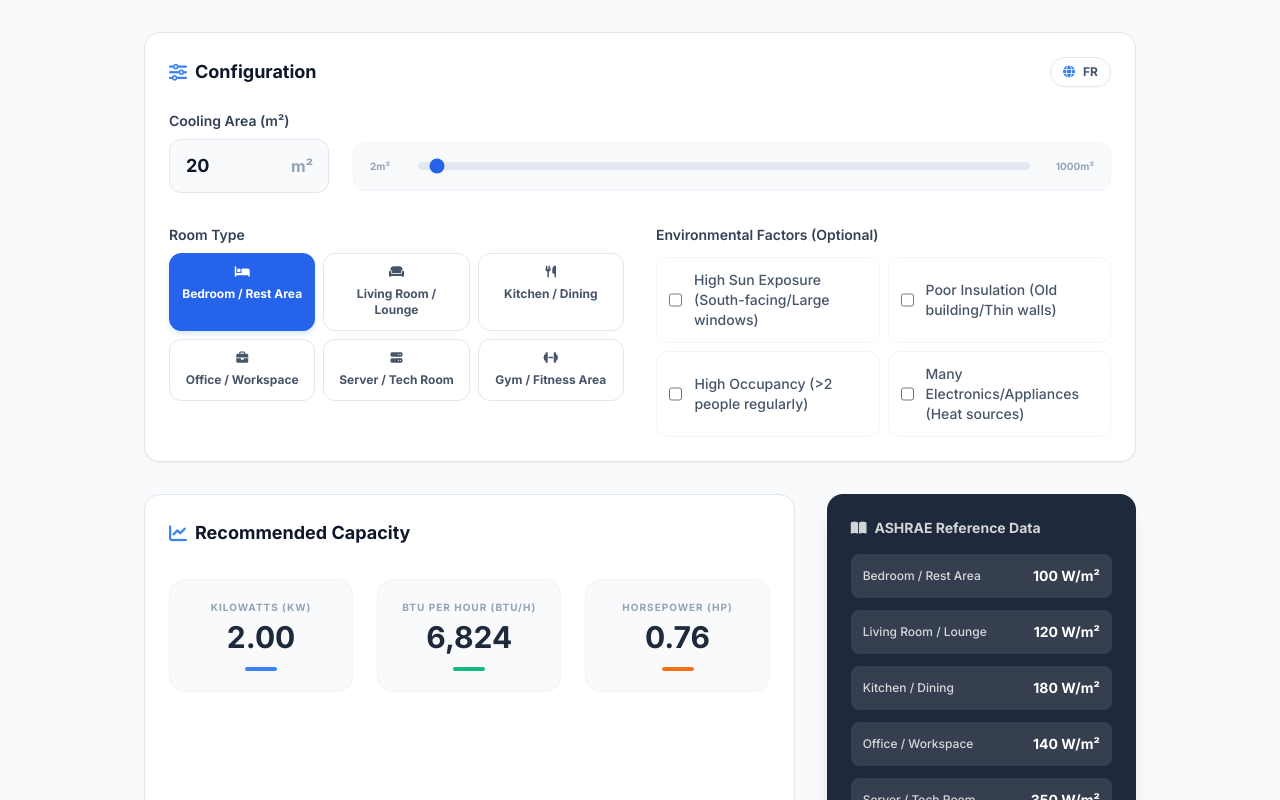
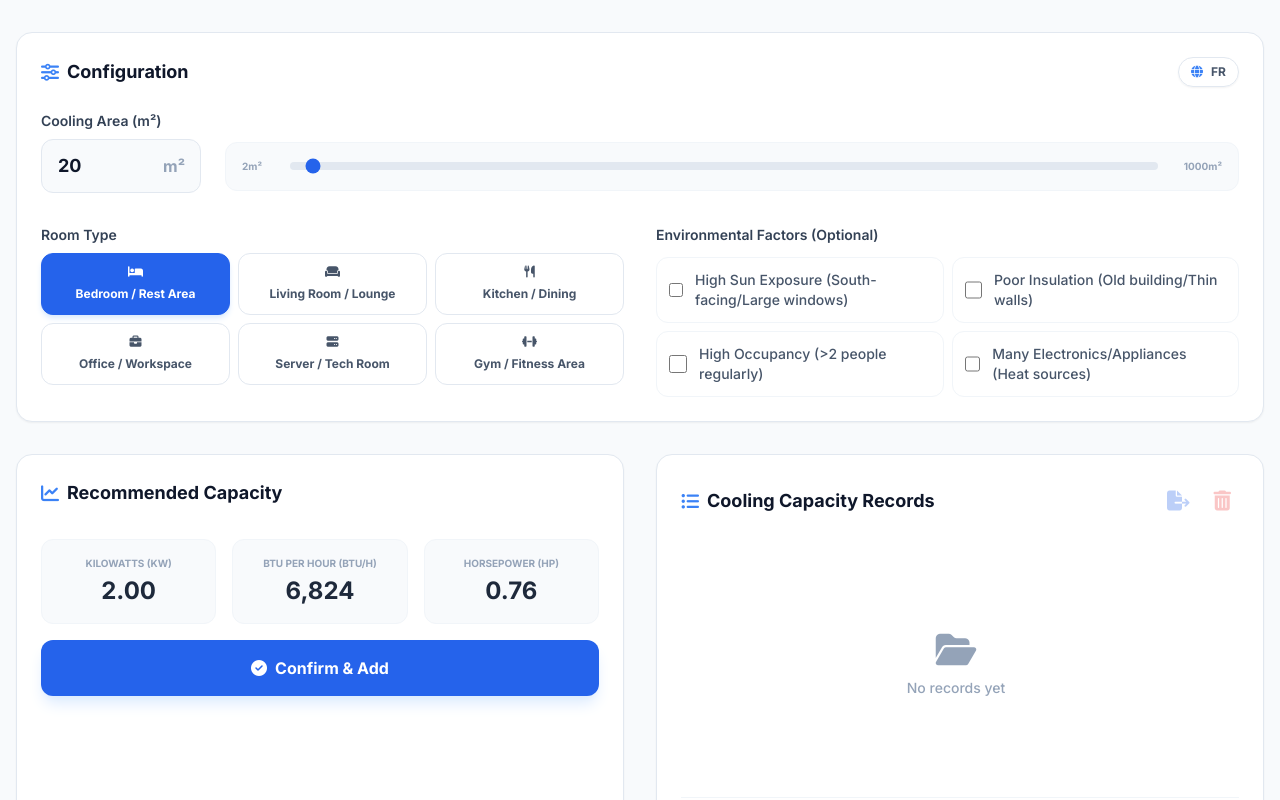
Before and after one commit to lswang6/CoolCal-Pro, a React (Vite) app: page / in a window 1280 px wide. Shown: the top 800 px of the page. Built offline with nearby package versions, Linux system fonts and the light colour scheme.

Commit message:
feat: 引入房间计算记录功能，支持保存、删除、清空和导出CSV。

```diff
--- a/App.tsx
+++ b/App.tsx
@@ -1,6 +1,6 @@
 
 import React, { useState, useEffect, useCallback } from 'react';
-import { Language, RoomType, CalculationResult, EnvironmentalFactors } from './types';
+import { Language, RoomType, CalculationResult, EnvironmentalFactors, RoomRecord } from './types';
 import { TRANSLATIONS, ASHRAE_FACTORS, CONVERSION_BTU_PER_WATT, BTU_PER_HP, ADJUSTMENT_PERCENTAGES } from './constants';
 
 const App: React.FC = () => {
@@ -14,6 +14,7 @@ const App: React.FC = () => {
     highElectronicLoad: false
   });
   const [result, setResult] = useState<CalculationResult | null>(null);
+  const [records, setRecords] = useState<RoomRecord[]>([]);
 
   const t = TRANSLATIONS[lang];
 
@@ -55,19 +56,69 @@ const App: React.FC = () => {
 
   const handleAreaChange = (val: string) => {
     const num = parseFloat(val) || 0;
-    // Limit to 1 decimal place
     setArea(Number(num.toFixed(1)));
+  };
+
+  const handleConfirm = () => {
+    if (!result || records.length >= 20) return;
+
+    const newRecord: RoomRecord = {
+      id: Date.now().toString(),
+      roomName: `${t.roomNamePrefix} ${records.length + 1}`,
+      area: result.area,
+      kw: result.kw,
+      btu: result.btu,
+      hp: result.hp,
+      roomType: result.roomType
+    };
+
+    setRecords(prev => [...prev, newRecord]);
+  };
+
+  const deleteRecord = (id: string) => {
+    setRecords(prev => prev.filter(r => r.id !== id));
+  };
+
+  const clearAll = () => {
+    setRecords([]);
+  };
+
+  const exportCSV = () => {
+    if (records.length === 0) return;
+
+    const headers = ['Room Name', 'Type', 'Area (m2)', 'Capacity (kW)', 'Capacity (BTU)', 'Capacity (HP)'];
+    const rows = records.map(r => [
+      r.roomName,
+      t.roomTypes[r.roomType],
+      r.area,
+      r.kw.toFixed(2),
+      Math.round(r.btu),
+      r.hp.toFixed(2)
+    ]);
+
+    // Add UTF-8 BOM for Excel compatibility
+    const csvContent = "\ufeff" + [headers, ...rows].map(e => e.join(",")).join("\n");
+    const blob = new Blob([csvContent], { type: 'text/csv;charset=utf-8;' });
+    const url = URL.createObjectURL(blob);
+    const link = document.createElement("a");
+
+    const dateStr = new Date().toISOString().split('T')[0];
+    const fileName = `CoolCal_Pro_Records_${dateStr}.csv`;
+
+    link.href = url;
+    link.setAttribute("download", fileName);
+    document.body.appendChild(link);
+    link.click();
+    document.body.removeChild(link);
+    URL.revokeObjectURL(url);
   };
 
   return (
     <div className="min-h-screen bg-slate-50 text-slate-900 pb-12">
-
-
-      <main className="max-w-5xl mx-auto px-4 py-8">
-        <div className="grid grid-cols-1 lg:grid-cols-12 gap-8">
+      <main className="max-w-7xl mx-auto px-4 py-8">
+        <div className="space-y-8">
 
           {/* Input Section */}
-          <div className="lg:col-span-12 space-y-6">
           <div className="bg-white p-6 rounded-2xl shadow-sm border border-slate-200">
             <div className="flex justify-between items-center mb-6">
               <h2 className="text-lg font-bold flex items-center gap-2">
@@ -84,13 +135,11 @@ const App: React.FC = () => {
             </div>
 
             <div className="space-y-8">
-                {/* Area Input Group with Slider */}
               <div>
                 <label className="block text-sm font-semibold text-slate-700 mb-2">
                   {t.areaLabel}
                 </label>
                 <div className="flex flex-col sm:flex-row items-center gap-6">
-                    {/* Number Input Box - Small Width */}
                   <div className="relative w-full sm:w-[160px]">
                     <input
                       type="number"
@@ -101,8 +150,6 @@ const App: React.FC = () => {
                     />
                     <span className="absolute right-4 top-1/2 -translate-y-1/2 text-slate-400 font-bold select-none pointer-events-none">m²</span>
                   </div>
-
-                    {/* Quick Input Slider */}
                   <div className="flex-1 w-full flex items-center gap-4 bg-slate-50 p-4 rounded-xl border border-slate-100">
                     <span className="text-[10px] font-bold text-slate-400 w-8">2m²</span>
                     <input
@@ -120,7 +167,6 @@ const App: React.FC = () => {
               </div>
 
               <div className="grid grid-cols-1 lg:grid-cols-2 gap-8">
-                  {/* Room Type */}
                 <div>
                   <label className="block text-sm font-semibold text-slate-700 mb-2">
                     {t.roomTypeLabel}
@@ -147,7 +193,6 @@ const App: React.FC = () => {
                   </div>
                 </div>
 
-                  {/* Environmental Checkboxes */}
                 <div>
                   <label className="block text-sm font-semibold text-slate-700 mb-3">
                     {t.factorsTitle}
@@ -194,85 +239,158 @@ const App: React.FC = () => {
               </div>
             </div>
           </div>
-          </div>
 
-          {/* Results Section */}
-          <div className="lg:col-span-12 grid grid-cols-1 lg:grid-cols-12 gap-8">
-            <div className="lg:col-span-8 space-y-6">
-              {result && (
-                <div className="bg-white p-6 rounded-2xl shadow-sm border border-slate-200 h-full">
+          <div className="grid grid-cols-1 lg:grid-cols-2 gap-8 items-start">
+            {/* Results Display */}
+            <div className="bg-white p-6 rounded-2xl shadow-sm border border-slate-200 flex flex-col h-full">
               <h2 className="text-lg font-bold mb-8 flex items-center gap-2">
                 <i className="fas fa-chart-line text-blue-500"></i>
                 {t.resultsTitle}
               </h2>
 
-                  <div className="grid grid-cols-1 md:grid-cols-3 gap-6 mb-8">
-                    {/* kW Card */}
-                    <div className="bg-slate-50 p-5 rounded-2xl border border-slate-100 flex flex-col items-center text-center">
-                      <span className="text-[10px] font-black uppercase tracking-widest text-slate-400 mb-1">{t.kwLabel}</span>
-                      <span className="text-3xl font-black text-slate-800">{result.kw.toFixed(2)}</span>
-                      <div className="mt-3 w-8 h-1 bg-blue-500 rounded-full"></div>
+              {result && (
+                <>
+                  <div className="grid grid-cols-1 md:grid-cols-3 gap-4 mb-4">
+                    <div className="bg-slate-50 p-4 rounded-xl border border-slate-100 flex flex-col items-center text-center">
+                      <span className="text-[10px] font-black uppercase text-slate-400 mb-1">{t.kwLabel}</span>
+                      <span className="text-2xl font-black text-slate-800">{result.kw.toFixed(2)}</span>
                     </div>
-
-                    {/* BTU Card */}
-                    <div className="bg-slate-50 p-5 rounded-2xl border border-slate-100 flex flex-col items-center text-center">
-                      <span className="text-[10px] font-black uppercase tracking-widest text-slate-400 mb-1">{t.btuLabel}</span>
-                      <span className="text-3xl font-black text-slate-800">{Math.round(result.btu).toLocaleString()}</span>
-                      <div className="mt-3 w-8 h-1 bg-emerald-500 rounded-full"></div>
+                    <div className="bg-slate-50 p-4 rounded-xl border border-slate-100 flex flex-col items-center text-center">
+                      <span className="text-[10px] font-black uppercase text-slate-400 mb-1">{t.btuLabel}</span>
+                      <span className="text-2xl font-black text-slate-800">{Math.round(result.btu).toLocaleString()}</span>
                     </div>
-
-                    {/* HP Card */}
-                    <div className="bg-slate-50 p-5 rounded-2xl border border-slate-100 flex flex-col items-center text-center">
-                      <span className="text-[10px] font-black uppercase tracking-widest text-slate-400 mb-1">{t.hpLabel}</span>
-                      <span className="text-3xl font-black text-slate-800">{result.hp.toFixed(2)}</span>
-                      <div className="mt-3 w-8 h-1 bg-orange-500 rounded-full"></div>
+                    <div className="bg-slate-50 p-4 rounded-xl border border-slate-100 flex flex-col items-center text-center">
+                      <span className="text-[10px] font-black uppercase text-slate-400 mb-1">{t.hpLabel}</span>
+                      <span className="text-2xl font-black text-slate-800">{result.hp.toFixed(2)}</span>
                     </div>
                   </div>
 
+                  <button
+                    onClick={handleConfirm}
+                    disabled={records.length >= 20}
+                    className="w-full py-4 bg-blue-600 text-white rounded-xl font-bold flex items-center justify-center gap-2 hover:bg-blue-700 transition-all shadow-lg shadow-blue-100 disabled:opacity-50 mb-6"
+                  >
+                    <i className="fas fa-check-circle"></i>
+                    {t.confirmBtn} {records.length >= 20 && `(Limit 20)`}
+                  </button>
+
+                  <div className="mt-auto">
                     {result.adjustmentMultiplier > 1 && (
-                    <div className="p-4 bg-orange-50 border border-orange-100 rounded-xl text-orange-800 text-sm flex items-start gap-3">
+                      <div className="p-3 bg-orange-50 border border-orange-100 rounded-xl text-orange-800 text-xs flex items-start gap-2">
                         <i className="fas fa-exclamation-triangle mt-0.5"></i>
-                      <div>
-                        <p className="font-bold">{lang === Language.EN ? 'Capacity Adjustment Applied' : 'Ajustement de Capacité Appliqué'}</p>
-                        <p className="opacity-80">
+                        <p>
                           {lang === Language.EN
-                            ? `We've increased the base requirement by ${Math.round((result.adjustmentMultiplier - 1) * 100)}% to account for your selected environmental factors.`
-                            : `Nous avons augmenté le besoin de base de ${Math.round((result.adjustmentMultiplier - 1) * 100)}% pour tenir compte des facteurs environnementaux sélectionnés.`
+                            ? `Applied ${Math.round((result.adjustmentMultiplier - 1) * 100)}% adjustment for environmental factors.`
+                            : `Adapté de ${Math.round((result.adjustmentMultiplier - 1) * 100)}% pour les facteurs environnementaux.`
                           }
                         </p>
                       </div>
-                    </div>
                     )}
                   </div>
+                </>
               )}
             </div>
 
-            <div className="lg:col-span-4 space-y-6">
-              {/* Reference Table */}
-              <div className="bg-slate-800 p-6 rounded-2xl shadow-xl text-white h-full">
+            {/* Records List */}
+            <div className="bg-white p-6 rounded-2xl shadow-sm border border-slate-200 flex flex-col h-full min-h-[400px]">
+              <div className="flex justify-between items-center mb-6">
+                <h2 className="text-lg font-bold flex items-center gap-2">
+                  <i className="fas fa-list-ul text-blue-500"></i>
+                  {t.recordsTitle}
+                </h2>
+                <div className="flex gap-2">
+                  <button
+                    onClick={exportCSV}
+                    disabled={records.length === 0}
+                    className="p-2 text-blue-600 hover:bg-blue-50 rounded-lg transition-colors disabled:opacity-30"
+                    title={t.exportBtn}
+                  >
+                    <i className="fas fa-file-export text-xl"></i>
+                  </button>
+                  <button
+                    onClick={clearAll}
+                    disabled={records.length === 0}
+                    className="p-2 text-red-500 hover:bg-red-50 rounded-lg transition-colors disabled:opacity-30"
+                    title={t.clearAllBtn}
+                  >
+                    <i className="fas fa-trash-alt text-xl"></i>
+                  </button>
+                </div>
+              </div>
+
+              <div className="flex-1 space-y-3 overflow-y-auto max-h-[400px] pr-2 custom-scrollbar">
+                {records.length === 0 ? (
+                  <div className="h-full flex flex-col items-center justify-center text-slate-400 space-y-2">
+                    <i className="fas fa-folder-open text-4xl"></i>
+                    <p className="text-sm font-medium">{t.noRecords}</p>
+                  </div>
+                ) : (
+                  records.map((rec) => (
+                    <div key={rec.id} className="p-4 bg-slate-50 border border-slate-100 rounded-xl flex justify-between items-center group">
+                      <div className="space-y-1">
+                        <div className="flex items-center gap-2">
+                          <span className="font-bold text-slate-800">{rec.roomName}</span>
+                          <span className="text-[10px] px-1.5 py-0.5 bg-slate-200 text-slate-600 rounded uppercase font-black">{t.roomTypes[rec.roomType].split(' / ')[0]}</span>
+                        </div>
+                        <p className="text-xs text-slate-500 font-medium">
+                          Area: <span className="text-slate-700 font-bold">{rec.area} m²</span> |
+                          Capacity: <span className="text-blue-600 font-bold">{rec.kw.toFixed(2)} kW</span>
+                        </p>
+                      </div>
+                      <button
+                        onClick={() => deleteRecord(rec.id)}
+                        className="p-2 text-slate-300 hover:text-red-500 transition-colors opacity-0 group-hover:opacity-100"
+                      >
+                        <i className="fas fa-times"></i>
+                      </button>
+                    </div>
+                  ))
+                )}
+              </div>
+
+              <div className="mt-4 pt-4 border-t border-slate-100 flex justify-between items-center text-[10px] font-bold text-slate-400">
+                <span>Total: {records.length} / 20</span>
+                {records.length > 0 && (
+                  <span>Sum: {records.reduce((acc, r) => acc + r.kw, 0).toFixed(2)} kW</span>
+                )}
+              </div>
+            </div>
+          </div>
+
+          {/* Reference Data Bottom */}
+          <div className="bg-slate-800 p-6 rounded-2xl shadow-xl text-white">
             <h3 className="text-sm font-bold mb-4 flex items-center gap-2 opacity-80">
               <i className="fas fa-book-open"></i>
               {lang === Language.EN ? 'ASHRAE Reference Data' : 'Données de Référence ASHRAE'}
             </h3>
-                <div className="space-y-3">
+            <div className="grid grid-cols-2 md:grid-cols-3 lg:grid-cols-6 gap-3">
               {(Object.keys(ASHRAE_FACTORS) as RoomType[]).map((type) => (
-                    <div key={type} className="bg-white/10 p-3 rounded-lg flex justify-between items-center">
-                      <span className="text-xs font-medium opacity-80">{t.roomTypes[type]}</span>
-                      <span className="text-sm font-black">{ASHRAE_FACTORS[type]} W/m²</span>
+                <div key={type} className="bg-white/10 p-3 rounded-lg flex flex-col items-center text-center">
+                  <span className="text-[10px] font-medium opacity-60 mb-1 truncate w-full">{t.roomTypes[type].split(' / ')[0]}</span>
+                  <span className="text-xs font-black">{ASHRAE_FACTORS[type]} W/m²</span>
                 </div>
               ))}
             </div>
-                <div className="mt-6 pt-6 border-t border-white/10">
-                  <p className="text-[10px] text-white/50 leading-relaxed italic">
+            <p className="mt-4 text-[10px] text-white/40 italic text-center">
               <i className="fas fa-info-circle mr-1"></i>
               {t.disclaimer}
             </p>
           </div>
         </div>
-            </div>
-          </div>
-        </div>
       </main>
+
+      <style>{`
+        .custom-scrollbar::-webkit-scrollbar {
+          width: 4px;
+        }
+        .custom-scrollbar::-webkit-scrollbar-track {
+          background: #f1f5f9;
+        }
+        .custom-scrollbar::-webkit-scrollbar-thumb {
+          background: #cbd5e1;
+          border-radius: 10px;
+        }
+      `}</style>
     </div>
   );
 };
--- a/constants.ts
+++ b/constants.ts
@@ -48,7 +48,13 @@ export const TRANSLATIONS: Record<Language, Translation> = {
       [RoomType.OFFICE]: 'Office / Workspace',
       [RoomType.SERVER_ROOM]: 'Server / Tech Room',
       [RoomType.GYM]: 'Gym / Fitness Area'
-    }
+    },
+    confirmBtn: 'Confirm & Add',
+    recordsTitle: 'Cooling Capacity Records',
+    exportBtn: 'Export to CSV',
+    clearAllBtn: 'Clear All',
+    noRecords: 'No records yet',
+    roomNamePrefix: 'Room'
   },
   [Language.FR]: {
     title: 'CoolCalc Pro',
@@ -56,26 +62,32 @@ export const TRANSLATIONS: Record<Language, Translation> = {
     areaLabel: 'Surface à refroidir (m²)',
     roomTypeLabel: 'Type de pièce',
     calculateBtn: 'Calculer la capacité',
-    resultsTitle: 'Capacité Recommandée',
+    resultsTitle: 'Estimation de Capacité',
     kwLabel: 'Kilowatts (kW)',
     btuLabel: 'BTU par heure (BTU/h)',
     hpLabel: 'Chevaux (HP)',
-    m2Label: 'Mètres Carrés',
-    disclaimer: 'Les calculs sont basés sur les facteurs de charge standard ASHRAE. Les ajustements sont appliqués de manière additive.',
+    m2Label: 'm²',
+    disclaimer: 'Calculé selon les facteurs de charge standard ASHRAE. Les ajustements sont appliqués de manière additive.',
     factorsTitle: 'Facteurs Environnementaux (Optionnel)',
     factors: {
       highSun: 'Exposition Solaire Élevée (Sud/Grandes fenêtres)',
       poorInsulation: 'Isolation Faible (Vieux bâtiment/Murs fins)',
-      extraOccupants: 'Occupation Élevée (>2 personnes)',
-      electronics: 'Beaucoup d\'Électronique (Sources de chaleur)'
+      extraOccupants: 'Occupation Élevée (>2 personnes régulièrement)',
+      electronics: 'Nombreux Électronique (Sources de chaleur)'
     },
     roomTypes: {
-      [RoomType.BEDROOM]: 'Chambre / Zone de repos',
+      [RoomType.BEDROOM]: 'Chambre / Repos',
       [RoomType.LIVING_ROOM]: 'Salon / Séjour',
-      [RoomType.KITCHEN]: 'Cuisine / Salle à manger',
-      [RoomType.OFFICE]: 'Bureau / Espace de travail',
-      [RoomType.SERVER_ROOM]: 'Serveur / Local technique',
-      [RoomType.GYM]: 'Gymnase / Fitness'
-    }
+      [RoomType.KITCHEN]: 'Cuisine / Repas',
+      [RoomType.OFFICE]: 'Bureau / Travail',
+      [RoomType.SERVER_ROOM]: 'Serveur / Tech',
+      [RoomType.GYM]: 'Gym / Fitness'
+    },
+    confirmBtn: 'Confirmer & Ajouter',
+    recordsTitle: 'Registres de Capacité de Refroidissement',
+    exportBtn: 'Exporter en CSV',
+    clearAllBtn: 'Tout Effacer',
+    noRecords: 'Aucun registre pour le moment',
+    roomNamePrefix: 'Pièce'
   }
 };
```
Also changed, not shown: types.ts (+16 -0 lines). Lines whose indentation alone changed are shown as unchanged.
